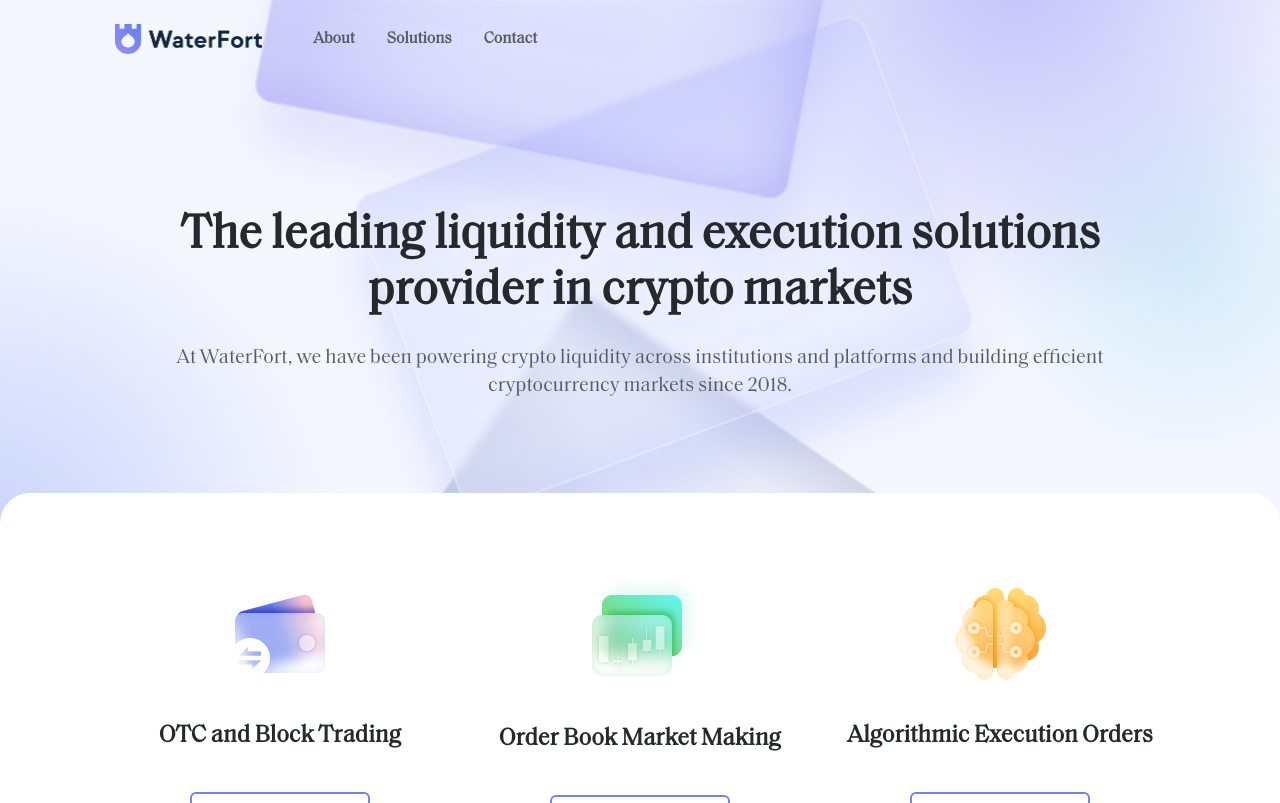
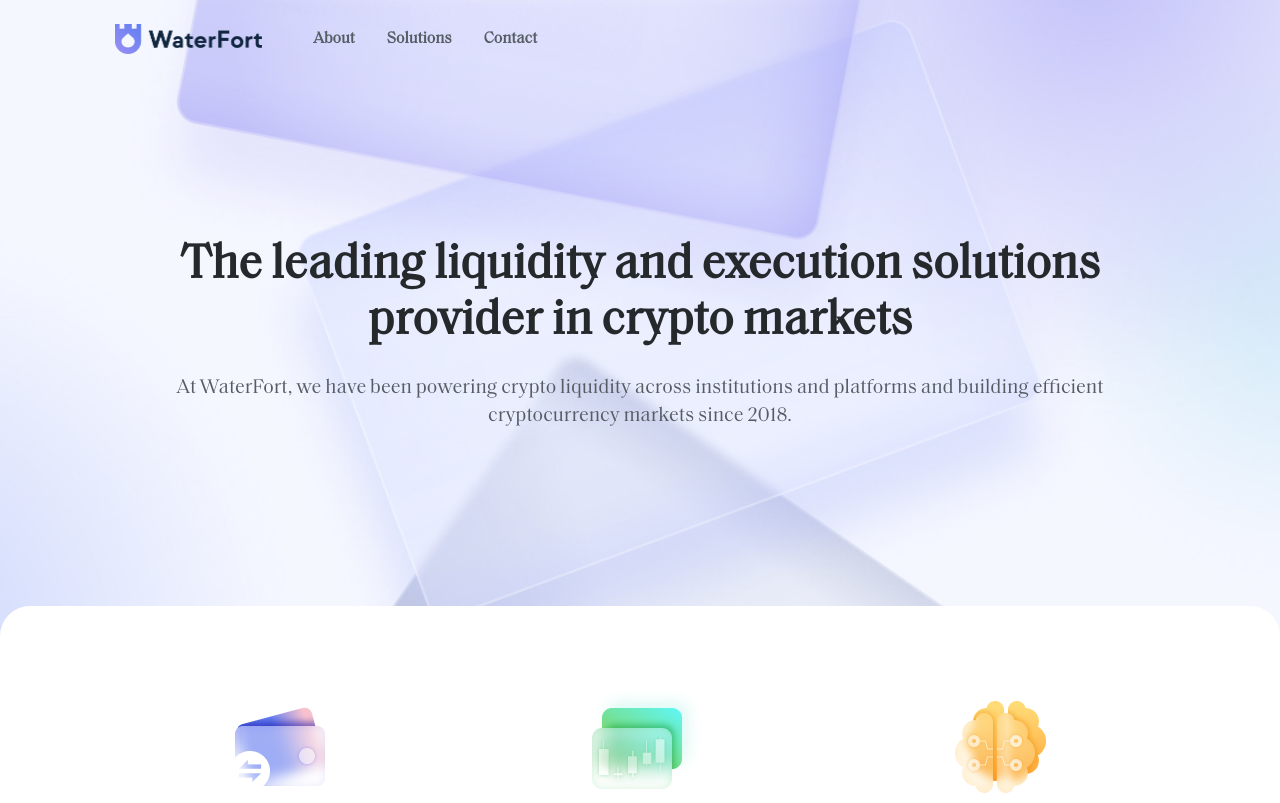
Before and after one commit to haisontop/water-pages, a Next.js app: page / in a window 1280 px wide. Shown: the top 803 px of the page. Built offline with nearby package versions, Linux system fonts and the light colour scheme.

Commit message:
fix height

```diff
--- a/component/Navigation.tsx
+++ b/component/Navigation.tsx
@@ -6,7 +6,7 @@ const Navigation = () => {
   return (
     <div>
       <div className="container mx-auto hidden space-x-50.95px py-6 px-5  md:flex md:px-0 lg:max-w-container">
-        <div>
+        <div className='cursor-pointer'>
           <Link href="/">
             <img src="/images/Logo.png" alt="" width="147.05px" />
           </Link>
--- a/component/home/Banner.tsx
+++ b/component/home/Banner.tsx
@@ -3,10 +3,10 @@ import Navigation from '../Navigation'
 
 const Banner = () => {
   return (
-    <div className="banner pb-156.5px">
+    <div className="banner">
       <Navigation />
-      <div className="container mx-auto px-5 md:px-0 lg:max-w-container">
-        <h1 className="m-auto mt-40 text-center text-3xl font-bold text-primary md:mt-151.5px md:text-5xl md:leading-3.5rem ">
+      <div className="container mx-auto mt-20 sm:mt-30 md:mt-40 px-5 md:px-0 lg:max-w-container pb-40 sm:pb-40 md:pb-60">
+        <h1 className="m-auto  text-center text-3xl font-bold text-primary  md:text-5xl md:leading-3.5rem ">
           The leading liquidity and execution solutions provider in crypto
           markets
         </h1>
--- a/pages/about.tsx
+++ b/pages/about.tsx
@@ -7,9 +7,11 @@ const About: NextPage = () => {
   return (
     <div>
       <Layout>
-        <div className='bg-fill pb-28'>
+        <div className="bg-fill pb-28">
           <Navigation />
-          <h1 className='container mx-auto lg:max-w-container text-4xl font-bold text-primary mt-14 md:mt-20  px-5 md:px-0'>About</h1>
+          <div className="container mx-auto mt-16 px-5 md:mt-91px md:px-0 lg:max-w-container">
+            <h1 className="text-4xl font-bold text-primary">About</h1>
+          </div>
         </div>
         <Body />
       </Layout>
--- a/pages/contact.tsx
+++ b/pages/contact.tsx
@@ -31,7 +31,6 @@ const MySelect = ({ ...props }: MySelectProps) => {
 const Contact: NextPage = () => {
   const [submitted, setSubmitted] = useState(false)
   const handleSubmitForm = async (values: any) => {
-
     const { email, name, phone, telegram, company, country, interests } = values
     try {
       const result = await axios.post('/api/contact', {
@@ -50,13 +49,13 @@ const Contact: NextPage = () => {
   return (
     <div>
       <Layout>
-        <div className="bg-fill pb-32 md:pb-36">
+        <div className="bg-fill pb-28">
           <Navigation />
           <div className="container mx-auto mt-16 px-5 md:mt-91px md:px-0 lg:max-w-container">
             <h1 className="text-4xl font-bold text-primary">Contact</h1>
           </div>
         </div>
-        <div className="-mt-20 rounded-large bg-white px-5 pt-14  md:px-0 md:pt-20">
+        <div className="-mt-14 rounded-large bg-white px-5 pt-14  md:px-0 md:pt-20">
           <div className="container mx-auto grid gap-10 md:gap-20 lg:max-w-container lg:grid-cols-2">
             <div>
               <img
```
